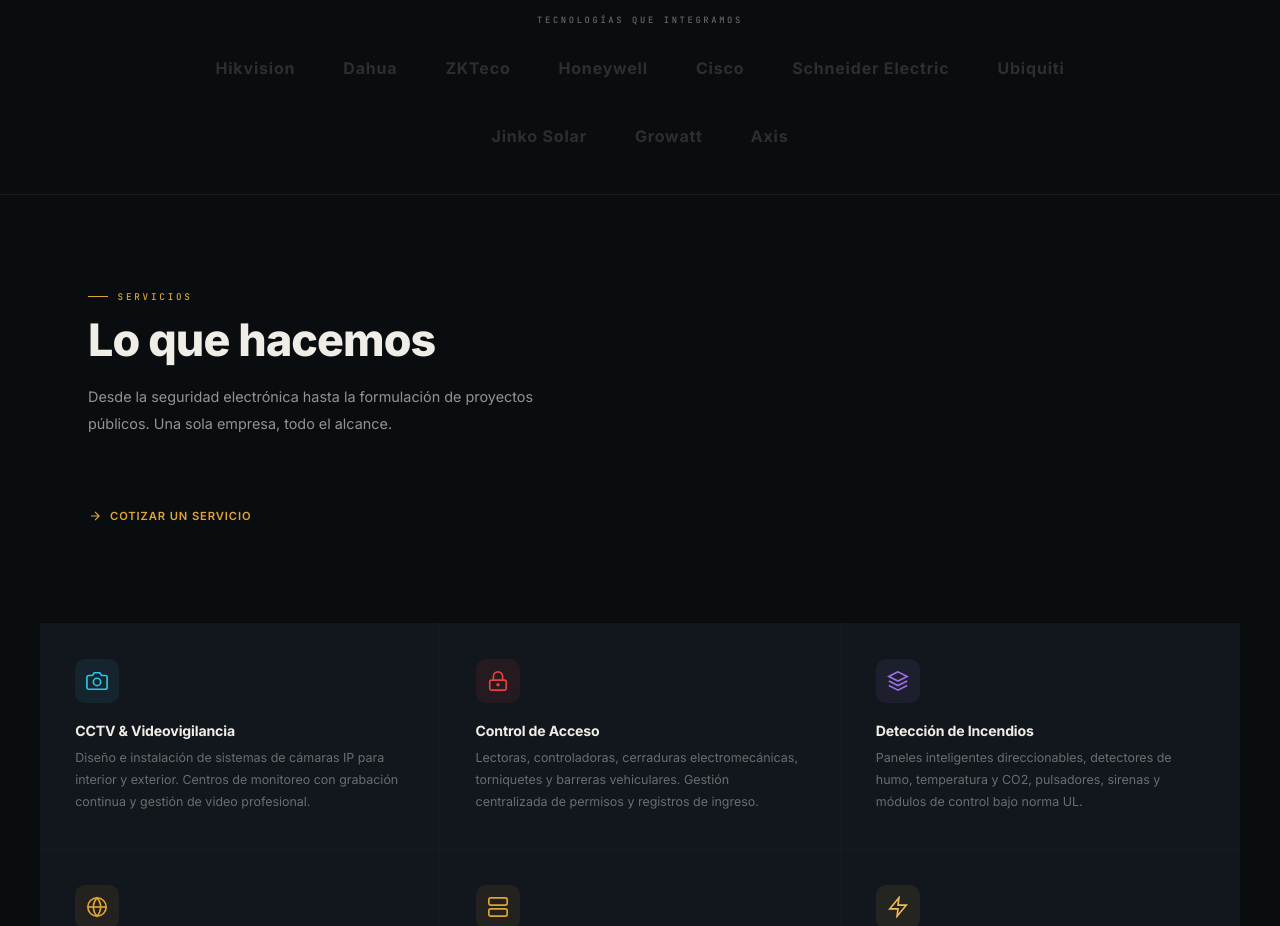
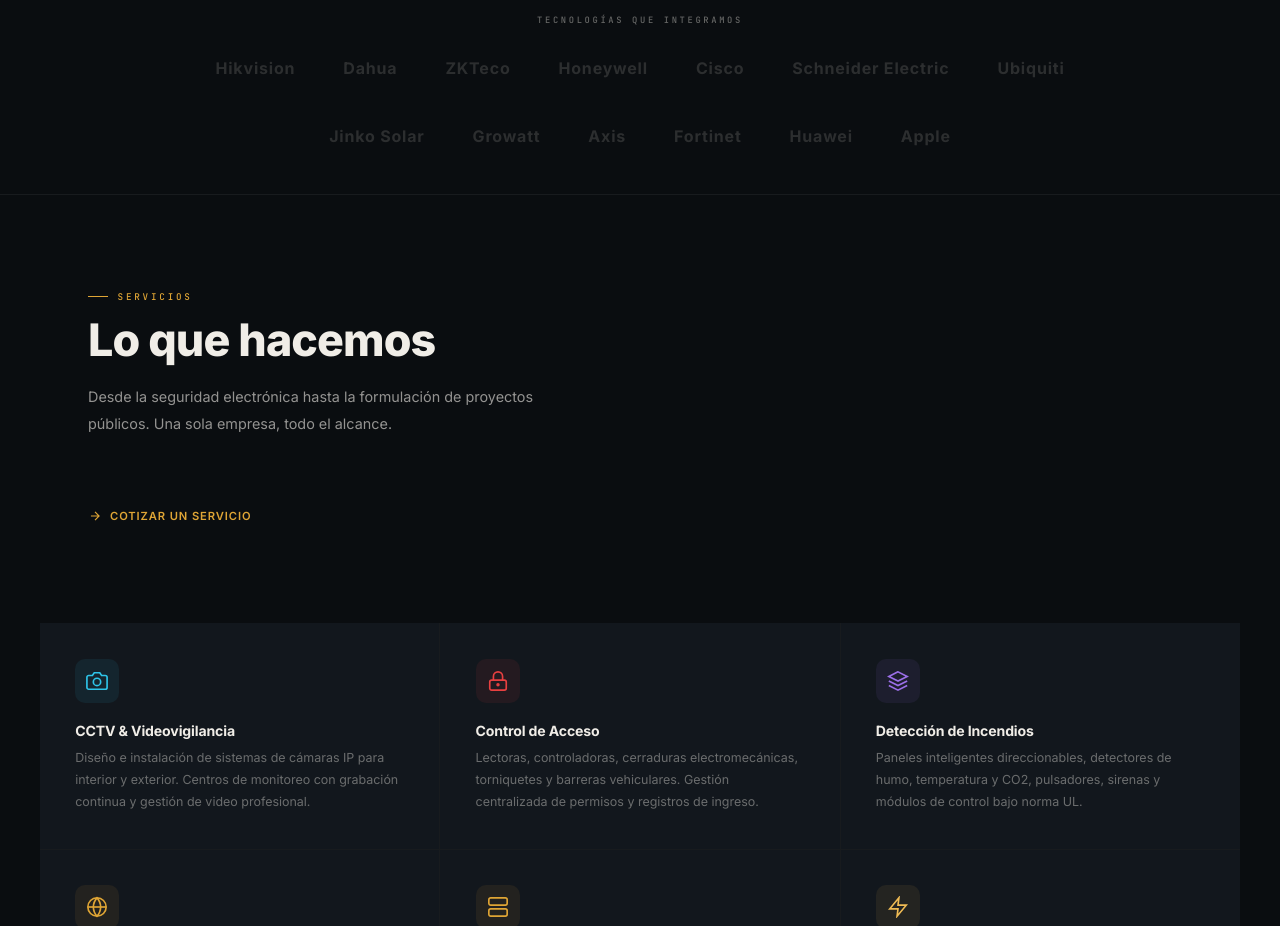
Before and after one commit to jo-lucant/lucant-website, a plain HTML site: page index.html in a window 1280 px wide. Shown: the part 980-1906 px from the top of the page. Drawn offline with Linux system fonts and the light colour scheme.

Commit message:
feat: agregar Fortinet, Huawei y Apple a marcas

```diff
--- a/index.html
+++ b/index.html
@@ -370,6 +370,9 @@ footer{background:var(--s1);border-top:1px solid var(--border);padding:3.5rem 3r
     <span class="brand">Jinko Solar</span>
     <span class="brand">Growatt</span>
     <span class="brand">Axis</span>
+    <span class="brand">Fortinet</span>
+    <span class="brand">Huawei</span>
+    <span class="brand">Apple</span>
   </div>
 </section>
 
```
